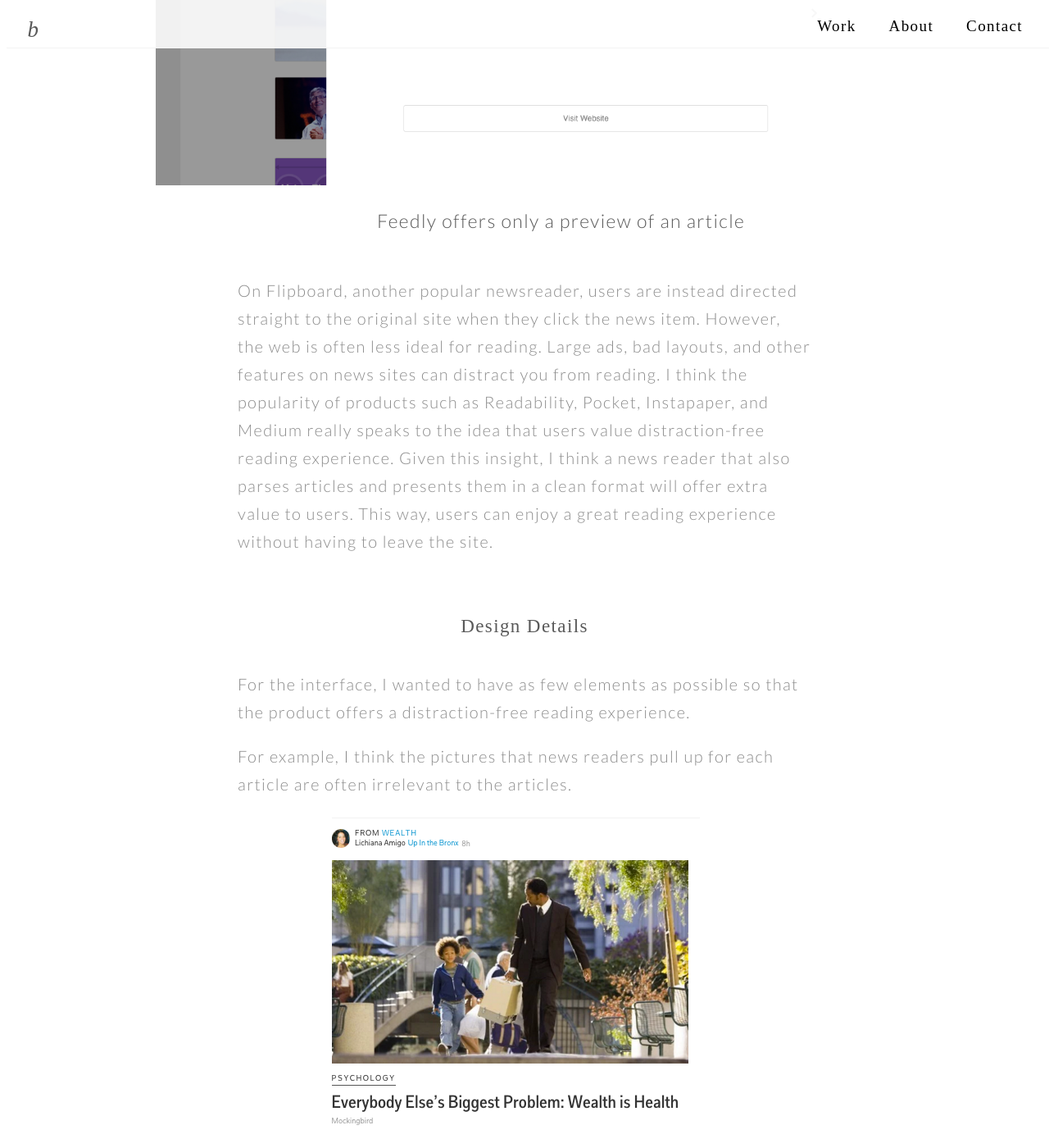
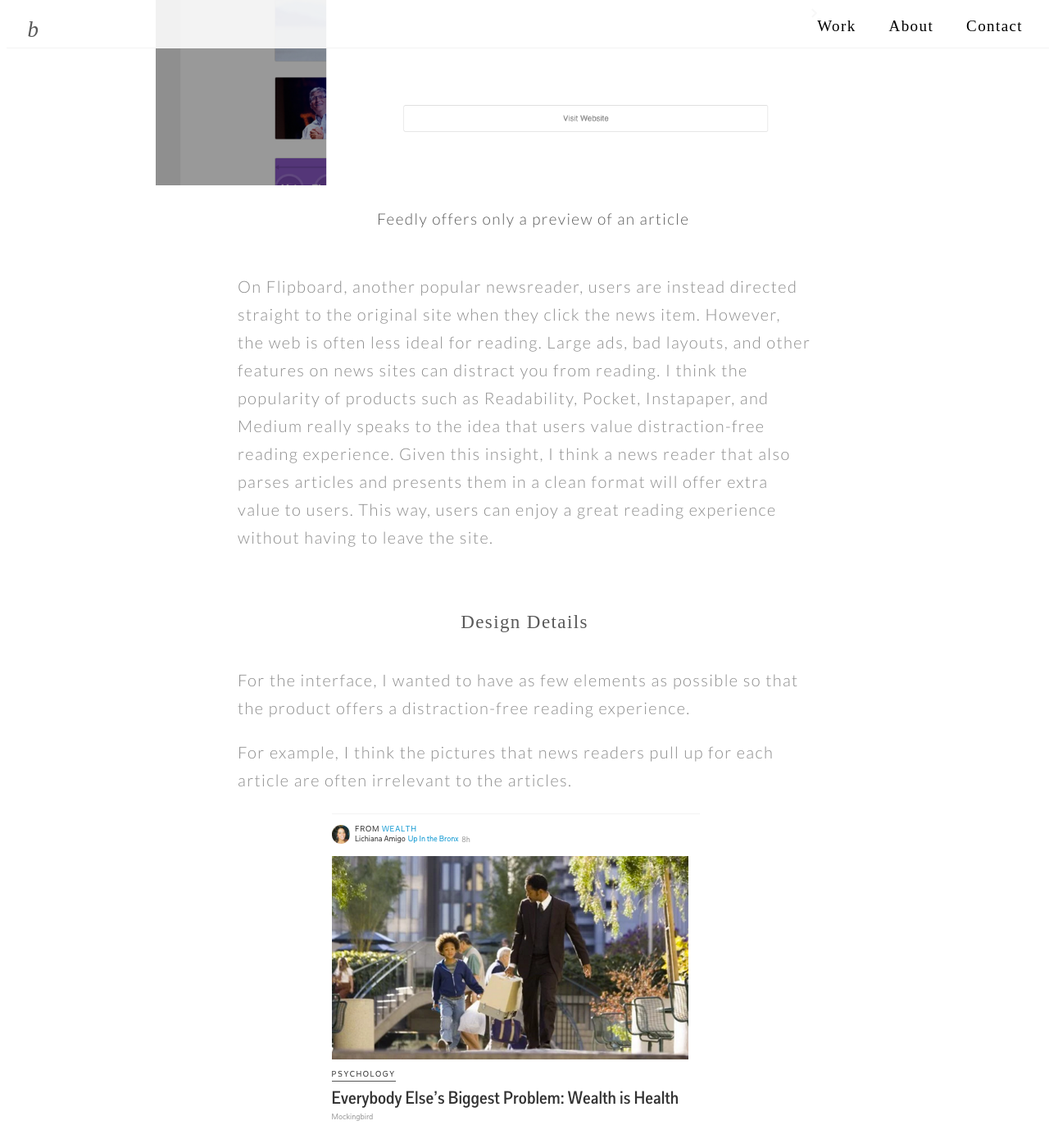
Before and after one commit to bkwon0402/bkwon0402.github.io, a Jekyll site: the page built from item/newsreader.md, in a window 1280 px wide and 1400 px high, scrolled down 2260 px. Shown: the whole window at 82% size. Built offline with Jekyll 4.4.1, drawn with Linux system fonts in a browser that asks for light colours; some web fonts are replaced.

Commit message:
Update core.css

```diff
--- a/styles/core.css
+++ b/styles/core.css
@@ -552,7 +552,7 @@ div.feedly {
 }
 .feedlycaption {
 	margin-left: 170px;
-	font-size: 23px;
+	font-size: 19px;
 }
 div.pictures {
 	content: url('/images/pictures.png');
```
